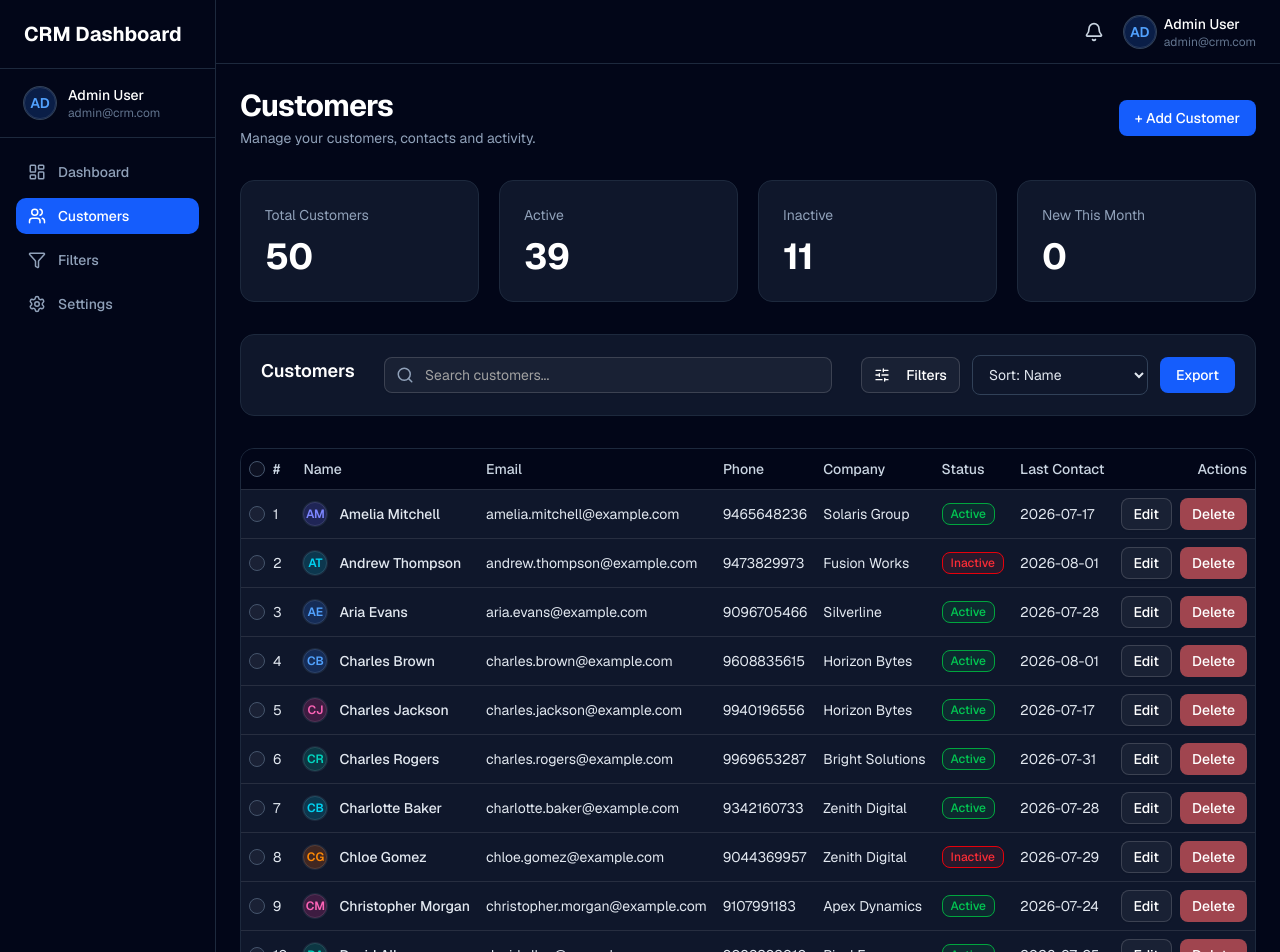
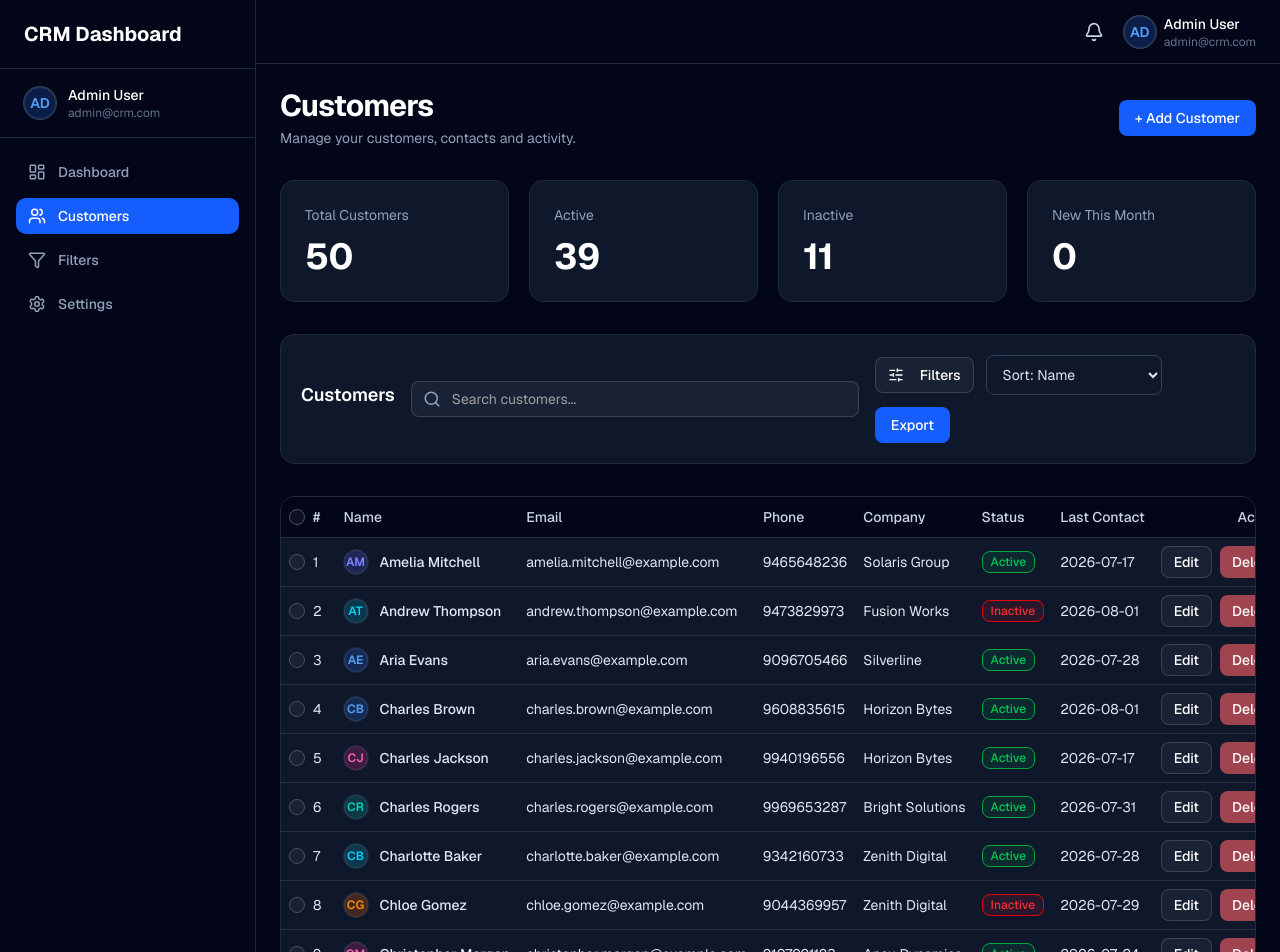
Before and after one commit to venkateshmacherla/advanced-crm-dashboard, a Next.js app: page /customers in a window 1280 px wide. Shown: the top 952 px of the page. Built offline with nearby package versions, Linux system fonts and the light colour scheme.

Commit message:
feat: complete Advanced CRM Dashboard assignment

```diff
--- a/src/components/customer/customer-table.tsx
+++ b/src/components/customer/customer-table.tsx
@@ -67,7 +67,8 @@ export default function CustomerTable({
   const allOnPageSelected = pageIds.every((id) => selectedIds.has(id));
 
   return (
-    <div className="overflow-hidden rounded-xl border border-slate-800 bg-slate-900">
+    <div className="overflow-x-auto rounded-xl border border-slate-800 bg-slate-900">
+      <div className="inline-block min-w-full">
         <Table className="text-slate-200">
           <TableHeader className="bg-slate-950">
             <TableRow>
@@ -86,7 +87,9 @@ export default function CustomerTable({
               <TableHead className="text-slate-300">Company</TableHead>
               <TableHead className="text-slate-300">Status</TableHead>
               <TableHead className="text-slate-300">Last Contact</TableHead>
-            <TableHead className="text-right text-slate-300">Actions</TableHead>
+              <TableHead className="text-right text-slate-300">
+                Actions
+              </TableHead>
             </TableRow>
           </TableHeader>
 
@@ -160,5 +163,6 @@ export default function CustomerTable({
           </TableBody>
         </Table>
       </div>
+    </div>
   );
 }
--- a/src/components/layout/dashboard-layout.tsx
+++ b/src/components/layout/dashboard-layout.tsx
@@ -19,10 +19,13 @@ export default function DashboardLayout({ children }: DashboardLayoutProps) {
         onClose={() => setMobileNavOpen(false)}
       />
 
-      <div className="flex flex-1 flex-col">
+      {/* Content */}
+      <div className="flex min-w-0 flex-1 flex-col">
         <AppHeader onMenuClick={() => setMobileNavOpen(true)} />
 
-        <main className="flex-1 overflow-auto p-6">{children}</main>
+        <main className="min-w-0 flex-1 overflow-x-hidden overflow-y-auto p-6">
+          {children}
+        </main>
       </div>
     </div>
   );
```
Lines whose indentation alone changed are shown as unchanged.
